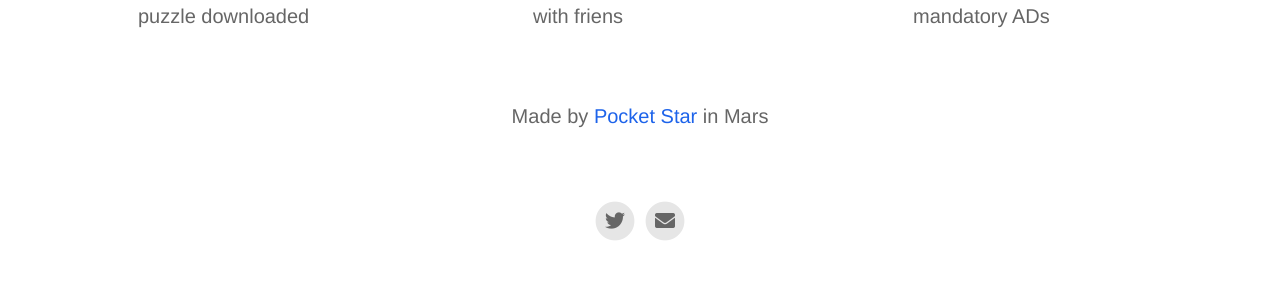
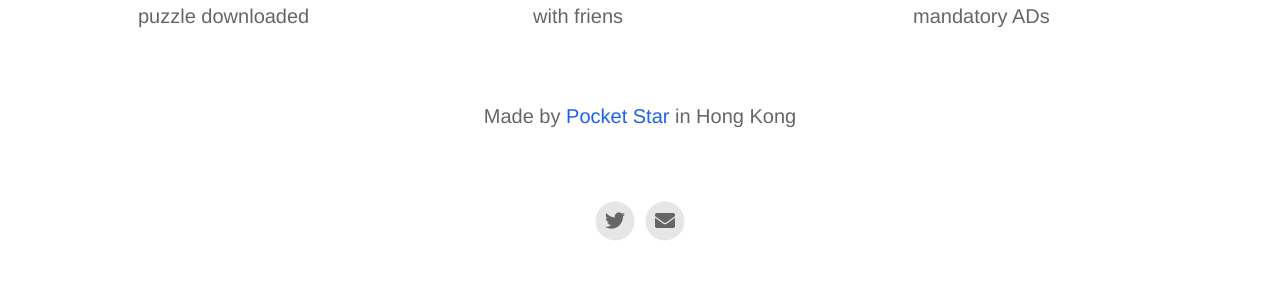
Before and after one commit to bitdream/crossworddaily, a Jekyll site: the page built from index.html, in a window 1280 px wide. Shown: the part 1292-1590 px from the top of the page. Built offline with Jekyll 4.4.1, drawn with Linux system fonts in a browser that asks for light colours; nearby versions of some CDN libraries.

Commit message:
Update _config.yml

```diff
--- a/_config.yml
+++ b/_config.yml
@@ -18,7 +18,7 @@ enable_smart_app_banner                   : true
 # Information About Yourself
 your_name                                 : Pocket Star
 your_link                                 : https://minikara.com
-your_city                                 : Mars
+your_city                                 : Hong Kong
 email_address                             : xiliangxu@gmail.com
 facebook_username                         :
 instagram_username                        :
```
